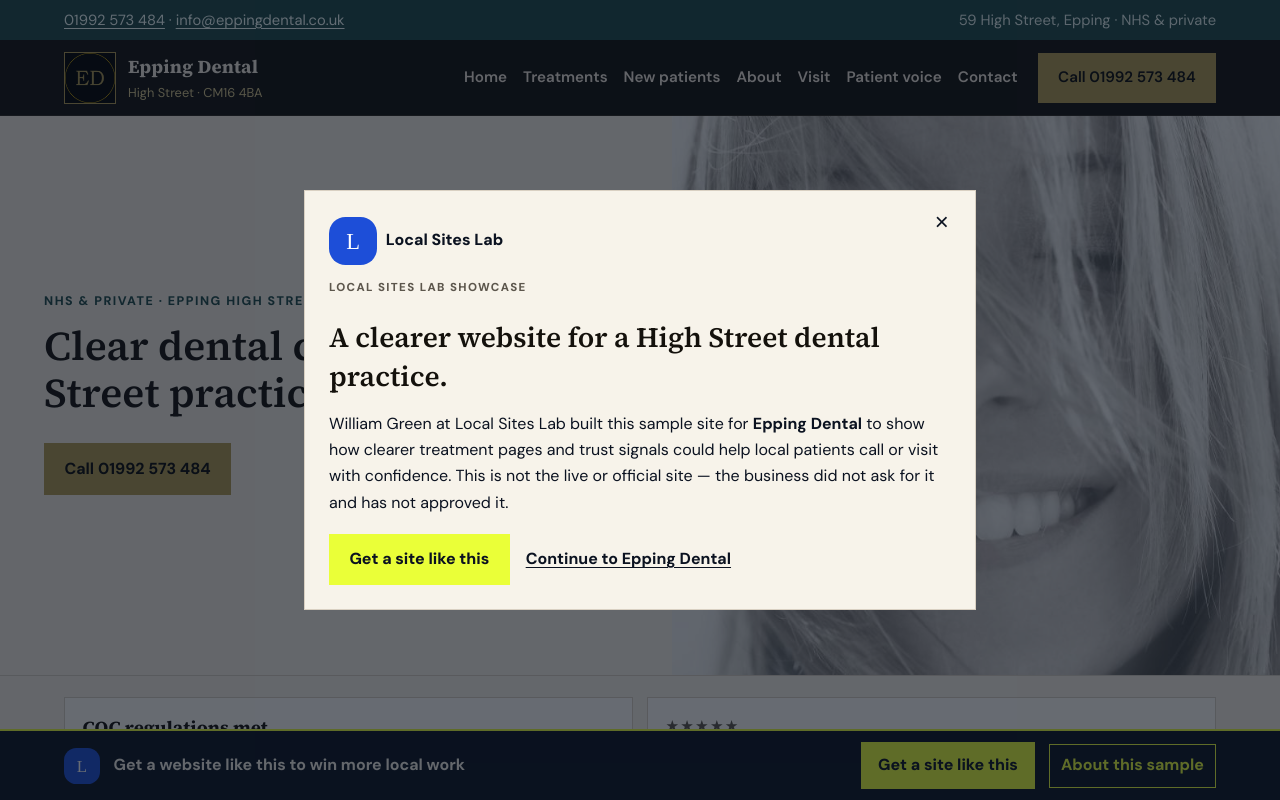
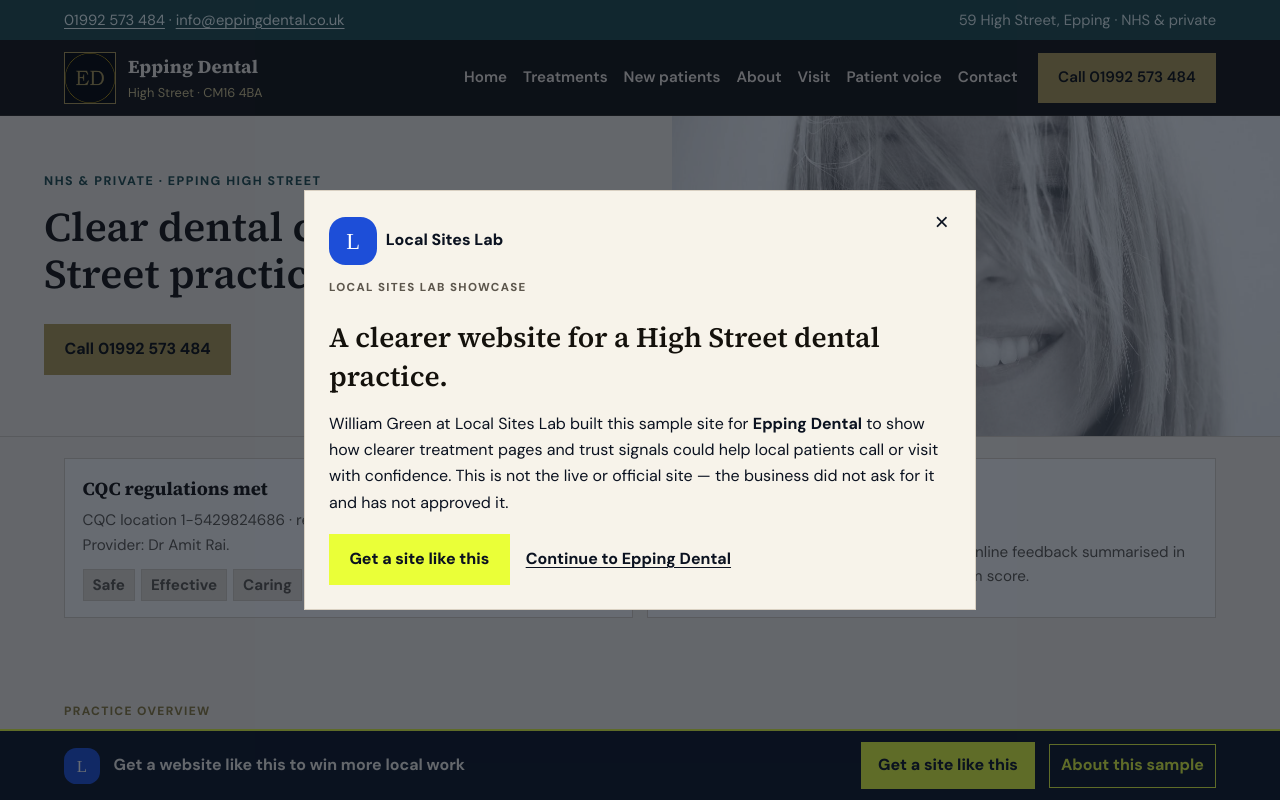
Before and after one commit to willgreeny9/local-sites-lab-epping-dental, a Next.js app: page / in a window 1280 px wide. Shown: the top 800 px of the page. Built offline with nearby package versions, Linux system fonts and the light colour scheme.

Commit message:
UX: short hero photo column ≤220/320 + object-fit cover — CTAs above fold

```diff
--- a/app/globals.css
+++ b/app/globals.css
@@ -1066,31 +1066,8 @@ ul {
   }
 }
 
-/* UX hero cap: max-height min(70vh, 640px) */
-.hero-pathway {
-  max-height: min(70vh, 640px);
-  overflow: hidden;
-}
-.hero-pathway img,
-.hero-media img {
-  width: 100%;
-  height: 100%;
-  max-height: 100% !important;
-  object-fit: cover;
-}
-@media (min-width: 801px) {
-  .hero-pathway {
-    min-height: 0 !important;
-    height: min(70vh, 640px);
-  }
-  .hero-media {
-    min-height: 0 !important;
-    max-height: 100%;
-    height: 100%;
-    overflow: hidden;
-  }
-  .hero-media img {
-    min-height: 0 !important;
-    max-height: 100% !important;
-  }
-}
+/* UX short photo column: keep hero copy and CTAs above the fold. */
+.hero-pathway { min-height: 0; max-height: none; overflow: visible; }
+.hero-media { height: min(28vh, 220px); min-height: 0; max-height: min(28vh, 220px); overflow: hidden; }
+.hero-media img { width: 100%; height: 100%; min-height: 0; max-height: none; object-fit: cover; }
+@media (min-width: 801px) { .hero-media { height: min(42vh, 320px); min-height: 0; max-height: min(42vh, 320px); align-self: center; } }
```
